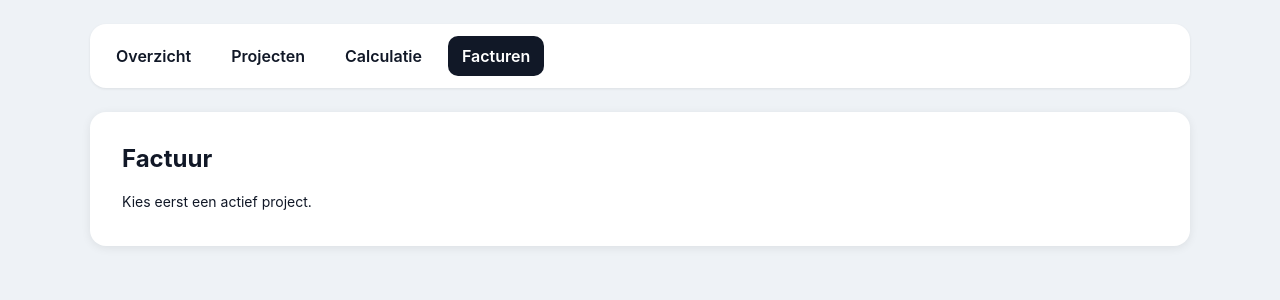
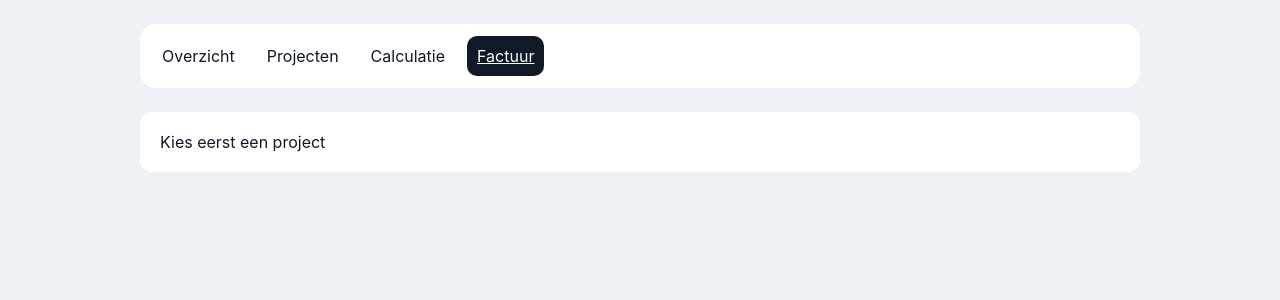
Before and after one commit to daankuiper06-hue/Project-app, a Next.js app: page /factuur in a window 1280 px wide. Shown: the top 300 px of the page. Built offline with nearby package versions, Linux system fonts and the light colour scheme.

Commit message:
Rename FacturenPage to FactuurPage and refactor logic

```diff
--- a/app/factuur/page.js
+++ b/app/factuur/page.js
@@ -19,7 +19,7 @@ function getLegeData() {
   };
 }
 
-export default function FacturenPage() {
+export default function FactuurPage() {
   const [data, setData] = useState(getLegeData());
 
   useEffect(() => {
@@ -29,115 +29,95 @@ export default function FacturenPage() {
     }
   }, []);
 
-  const actiefProject =
+  const project =
     data.projecten.find((p) => p.id === data.activeProjectId) || null;
 
-  const totaal = useMemo(() => {
-    if (!actiefProject) return { materialen: 0, arbeid: 0, totaal: 0 };
+  const berekening = useMemo(() => {
+    if (!project) return { subtotaal: 0, btw: 0, totaal: 0 };
 
     const margeFactor = 1 + Number(data.margePercentage || 0) / 100;
 
-    const materialen = (actiefProject.materialen || []).reduce((sum, item) => {
-      const verkoopPerStuk = Number(item.inkoopprijs || 0) * margeFactor;
-      return sum + verkoopPerStuk * Number(item.aantal || 0);
+    const subtotaal = (project.materialen || []).reduce((sum, item) => {
+      const verkoop =
+        Number(item.inkoopprijs || 0) * margeFactor * Number(item.aantal || 0);
+      return sum + verkoop;
     }, 0);
 
-    const arbeid = (actiefProject.arbeid || []).reduce((sum, item) => {
-      return sum + Number(item.uren || 0) * Number(item.tarief || 0);
-    }, 0);
+    const btw = subtotaal * 0.21;
+    const totaal = subtotaal + btw;
 
-    return {
-      materialen,
-      arbeid,
-      totaal: materialen + arbeid,
-    };
-  }, [actiefProject, data.margePercentage]);
+    return { subtotaal, btw, totaal };
+  }, [project, data.margePercentage]);
 
   return (
     <main style={styles.page}>
       <div style={styles.container}>
+
+        {/* NAVIGATIE */}
         <nav style={styles.navBar}>
           <a href="/" style={styles.navLink}>Overzicht</a>
-          <a href="/projecten" style={styles.navLink}>Projecten</a>
+          <a href="/project" style={styles.navLink}>Projecten</a>
           <a href="/calculatie" style={styles.navLink}>Calculatie</a>
-          <a href="/facturen" style={styles.navLinkActive}>Facturen</a>
+          <a href="/factuur" style={styles.navLinkActive}>Factuur</a>
         </nav>
 
-        {!actiefProject ? (
-          <section style={styles.paper}>
-            <h1 style={styles.title}>Factuur</h1>
-            <p style={styles.text}>Kies eerst een actief project.</p>
-          </section>
+        {!project ? (
+          <div style={styles.card}>
+            Kies eerst een project
+          </div>
         ) : (
           <>
             <div style={styles.toolbar}>
               <button onClick={() => window.print()} style={styles.printButton}>
-                Afdrukken / PDF
+                Print / PDF
               </button>
             </div>
 
-            <section style={styles.paper}>
-              <header style={styles.header}>
+            <div style={styles.paper}>
+
+              {/* HEADER (alleen wat jij wil) */}
+              <div style={styles.header}>
                 <div>
-                  <h1 style={styles.invoiceTitle}>FACTUUR</h1>
-                  <p style={styles.muted}>Project: {actiefProject.naam}</p>
-                  <p style={styles.muted}>
+                  <h2 style={styles.title}>{project.naam}</h2>
+                  <p style={styles.text}>Klant: {project.klant}</p>
+                  <p style={styles.text}>
                     Datum: {new Date().toLocaleDateString("nl-NL")}
                   </p>
                 </div>
+              </div>
 
-                <div style={styles.companyBlock}>
-                  <h2 style={styles.companyName}>D Kuiper Techniek</h2>
-                  <p style={styles.muted}>Elektra & installaties</p>
-                  <p style={styles.muted}>KvK: nog invullen</p>
-                  <p style={styles.muted}>BTW: nog invullen</p>
-                </div>
-              </header>
-
-              <section style={styles.infoGrid}>
-                <div style={styles.infoBox}>
-                  <h3 style={styles.infoTitle}>Klant</h3>
-                  <p style={styles.text}>{actiefProject.klant}</p>
-                  <p style={styles.text}>Startdatum: {actiefProject.startdatum}</p>
-                  <p style={styles.text}>Status: {actiefProject.status}</p>
-                </div>
-
-                <div style={styles.infoBox}>
-                  <h3 style={styles.infoTitle}>Factuurgegevens</h3>
-                  <p style={styles.text}>Betalingstermijn: 14 dagen</p>
-                  <p style={styles.text}>Marge materialen: {data.margePercentage}%</p>
-                </div>
-              </section>
-
-              <h3 style={styles.blockTitle}>Materialen</h3>
+              {/* MATERIALEN */}
               <table style={styles.table}>
                 <thead>
                   <tr>
                     <th style={styles.th}>Omschrijving</th>
                     <th style={styles.th}>Aantal</th>
-                    <th style={styles.th}>Verkoopprijs p.s.</th>
+                    <th style={styles.th}>Prijs p.s.</th>
                     <th style={styles.th}>Subtotaal</th>
                   </tr>
                 </thead>
                 <tbody>
-                  {(actiefProject.materialen || []).length === 0 ? (
+                  {(project.materialen || []).length === 0 ? (
                     <tr>
-                      <td style={styles.td} colSpan="4">Geen materialen toegevoegd</td>
+                      <td colSpan="4" style={styles.td}>
+                        Geen materialen
+                      </td>
                     </tr>
                   ) : (
-                    actiefProject.materialen.map((item, index) => {
-                      const verkoopPerStuk =
+                    project.materialen.map((item, index) => {
+                      const verkoop =
                         Number(item.inkoopprijs || 0) *
                         (1 + Number(data.margePercentage || 0) / 100);
+
+                      const totaal =
+                        verkoop * Number(item.aantal || 0);
 
                       return (
                         <tr key={index}>
                           <td style={styles.td}>{item.product}</td>
                           <td style={styles.td}>{item.aantal}</td>
-                          <td style={styles.td}>{euro(verkoopPerStuk)}</td>
-                          <td style={styles.td}>
-                            {euro(verkoopPerStuk * Number(item.aantal || 0))}
-                          </td>
+                          <td style={styles.td}>{euro(verkoop)}</td>
+                          <td style={styles.td}>{euro(totaal)}</td>
                         </tr>
                       );
                     })
@@ -145,53 +125,25 @@ export default function FacturenPage() {
                 </tbody>
               </table>
 
-              <h3 style={styles.blockTitle}>Arbeid</h3>
-              <table style={styles.table}>
-                <thead>
-                  <tr>
-                    <th style={styles.th}>Medewerker</th>
-                    <th style={styles.th}>Datum</th>
-                    <th style={styles.th}>Uren</th>
-                    <th style={styles.th}>Tarief</th>
-                    <th style={styles.th}>Subtotaal</th>
-                  </tr>
-                </thead>
-                <tbody>
-                  {(actiefProject.arbeid || []).length === 0 ? (
-                    <tr>
-                      <td style={styles.td} colSpan="5">Geen arbeid toegevoegd</td>
-                    </tr>
-                  ) : (
-                    actiefProject.arbeid.map((item, index) => (
-                      <tr key={index}>
-                        <td style={styles.td}>{item.medewerker}</td>
-                        <td style={styles.td}>{item.datum}</td>
-                        <td style={styles.td}>{item.uren}</td>
-                        <td style={styles.td}>{euro(item.tarief)}</td>
-                        <td style={styles.td}>
-                          {euro(Number(item.uren || 0) * Number(item.tarief || 0))}
-                        </td>
-                      </tr>
-                    ))
-                  )}
-                </tbody>
-              </table>
+              {/* TOTALEN */}
+              <div style={styles.totalBox}>
+                <div style={styles.row}>
+                  <span>Subtotaal</span>
+                  <strong>{euro(berekening.subtotaal)}</strong>
+                </div>
 
-              <div style={styles.totalBox}>
-                <div style={styles.totalRow}>
-                  <span>Materialen</span>
-                  <strong>{euro(totaal.materialen)}</strong>
+                <div style={styles.row}>
+                  <span>BTW (21%)</span>
+                  <strong>{euro(berekening.btw)}</strong>
                 </div>
-                <div style={styles.totalRow}>
-                  <span>Arbeid</span>
-                  <strong>{euro(totaal.arbeid)}</strong>
-                </div>
-                <div style={{ ...styles.totalRow, ...styles.totalFinal }}>
-                  <span>Totaal factuur</span>
-                  <strong>{euro(totaal.totaal)}</strong>
+
+                <div style={{ ...styles.row, ...styles.total }}>
+                  <span>Totaal</span>
+                  <strong>{euro(berekening.totaal)}</strong>
                 </div>
               </div>
-            </section>
+
+            </div>
           </>
         )}
       </div>
@@ -206,141 +158,101 @@ const styles = {
     background: "#eef2f6",
   },
   container: {
-    maxWidth: "1100px",
+    maxWidth: "1000px",
     margin: "0 auto",
   },
+
   navBar: {
     display: "flex",
     gap: "12px",
-    flexWrap: "wrap",
     background: "#fff",
     padding: "12px",
     borderRadius: "16px",
-    boxShadow: "0 1px 3px rgba(0,0,0,0.08)",
     marginBottom: "24px",
   },
   navLink: {
     textDecoration: "none",
     color: "#111827",
-    padding: "10px 14px",
+    padding: "10px",
     borderRadius: "10px",
-    fontWeight: 600,
   },
   navLinkActive: {
-    textDecoration: "none",
+    background: "#111827",
     color: "#fff",
-    background: "#111827",
-    padding: "10px 14px",
+    padding: "10px",
     borderRadius: "10px",
-    fontWeight: 600,
   },
+
   toolbar: {
     display: "flex",
     justifyContent: "flex-end",
-    marginBottom: "16px",
+    marginBottom: "10px",
   },
+
   printButton: {
     background: "#111827",
     color: "#fff",
+    padding: "10px 14px",
     border: "none",
-    padding: "12px 14px",
     borderRadius: "10px",
-    fontWeight: 600,
   },
+
   paper: {
     background: "#fff",
+    padding: "30px",
     borderRadius: "16px",
-    padding: "32px",
-    boxShadow: "0 2px 10px rgba(0,0,0,0.08)",
   },
+
+  header: {
+    marginBottom: "20px",
+  },
+
   title: {
-    marginTop: 0,
+    margin: 0,
   },
-  header: {
-    display: "flex",
-    justifyContent: "space-between",
-    gap: "20px",
-    flexWrap: "wrap",
-    marginBottom: "28px",
-  },
-  invoiceTitle: {
-    margin: 0,
-    fontSize: "36px",
-    fontWeight: 800,
-  },
-  companyBlock: {
-    textAlign: "right",
-  },
-  companyName: {
-    margin: 0,
-    fontSize: "22px",
-    fontWeight: 700,
-  },
-  muted: {
-    margin: "4px 0",
-    color: "#6b7280",
-    fontSize: "14px",
-  },
-  infoGrid: {
-    display: "grid",
-    gridTemplateColumns: "repeat(auto-fit, minmax(260px, 1fr))",
-    gap: "18px",
-    marginBottom: "28px",
-  },
-  infoBox: {
-    background: "#f9fafb",
-    padding: "18px",
-    borderRadius: "12px",
-  },
-  infoTitle: {
-    marginTop: 0,
-    marginBottom: "10px",
-    fontSize: "15px",
-    fontWeight: 700,
-  },
-  blockTitle: {
-    marginTop: "24px",
-    marginBottom: "12px",
-    fontSize: "18px",
-  },
+
   text: {
     margin: "4px 0",
-    fontSize: "14px",
   },
+
   table: {
     width: "100%",
     borderCollapse: "collapse",
-    marginBottom: "24px",
+    marginTop: "20px",
   },
+
   th: {
     textAlign: "left",
-    padding: "12px",
-    background: "#f3f4f6",
-    borderBottom: "1px solid #d1d5db",
-    fontSize: "13px",
+    padding: "10px",
+    borderBottom: "1px solid #ccc",
   },
+
   td: {
-    padding: "12px",
-    borderBottom: "1px solid #e5e7eb",
-    fontSize: "14px",
+    padding: "10px",
+    borderBottom: "1px solid #eee",
   },
+
   totalBox: {
+    marginTop: "20px",
+    maxWidth: "300px",
     marginLeft: "auto",
-    maxWidth: "360px",
-    background: "#f9fafb",
-    borderRadius: "12px",
-    padding: "16px",
   },
-  totalRow: {
+
+  row: {
     display: "flex",
     justifyContent: "space-between",
     marginBottom: "10px",
-    fontSize: "15px",
   },
-  totalFinal: {
-    borderTop: "1px solid #d1d5db",
-    paddingTop: "12px",
-    marginTop: "12px",
+
+  total: {
+    borderTop: "1px solid #000",
+    paddingTop: "10px",
     fontSize: "18px",
   },
+
+  card: {
+    background: "#fff",
+    padding: "20px",
+    borderRadius: "12px",
+  },
 };
```
